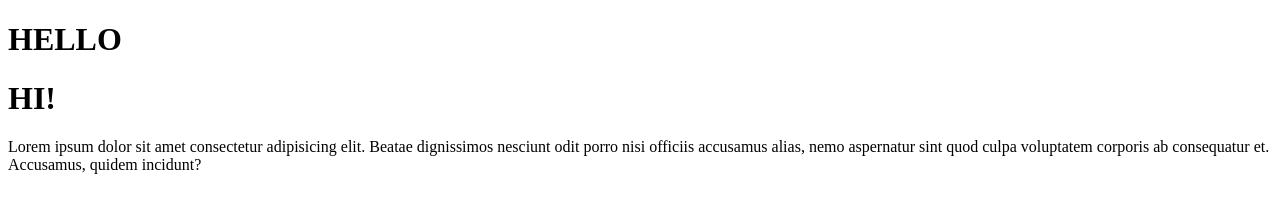
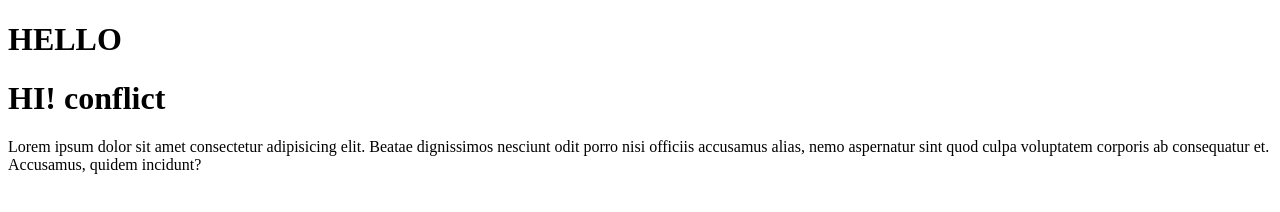
Before and after one commit to Calamitits/new-repository, a plain HTML site: page index.html in a window 1280 px wide. Drawn offline with Linux system fonts and the light colour scheme.

Commit message:
modified

```diff
--- a/index.html
+++ b/index.html
@@ -8,7 +8,7 @@
 </head>
 <body>
     <h1>HELLO</h1>
-    <h1>HI!</h1>
+    <h1>HI! conflict</h1>
     <p>Lorem ipsum dolor sit amet consectetur adipisicing elit. Beatae dignissimos nesciunt odit porro nisi officiis accusamus alias, nemo aspernatur sint quod culpa voluptatem corporis ab consequatur et. Accusamus, quidem incidunt?</p>
 </body>
 </html>
```
